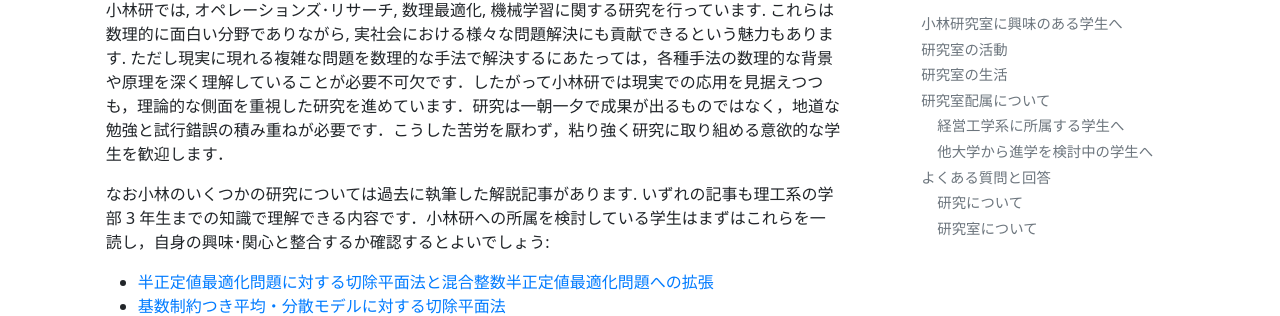
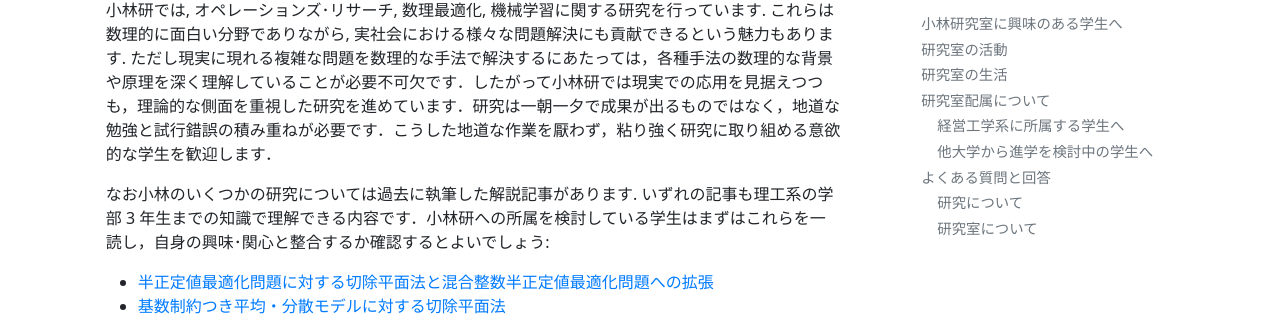
Before and after one commit to isct-koba-lab/isct-koba-lab.github.io, a Jekyll site: the page built from pages/for-students.md, in a window 1280 px wide and 900 px high. Shown: the part 154-470 px from the top of the window. Built offline with Jekyll 4.4.1, drawn with Linux system fonts in a browser that asks for light colours.

Commit message:
update for-student

```diff
--- a/pages/for-students.md
+++ b/pages/for-students.md
@@ -7,7 +7,7 @@
 
 ## 小林研究室に興味のある学生へ
 
-小林研では, オペレーションズ･リサーチ, 数理最適化, 機械学習に関する研究を行っています. これらは数理的に面白い分野でありながら, 実社会における様々な問題解決にも貢献できるという魅力もあります. ただし現実に現れる複雑な問題を数理的な手法で解決するにあたっては，各種手法の数理的な背景や原理を深く理解していることが必要不可欠です．したがって小林研では現実での応用を見据えつつも，理論的な側面を重視した研究を進めています．研究は一朝一夕で成果が出るものではなく，地道な勉強と試行錯誤の積み重ねが必要です．こうした苦労を厭わず，粘り強く研究に取り組める意欲的な学生を歓迎します．
+小林研では, オペレーションズ･リサーチ, 数理最適化, 機械学習に関する研究を行っています. これらは数理的に面白い分野でありながら, 実社会における様々な問題解決にも貢献できるという魅力もあります. ただし現実に現れる複雑な問題を数理的な手法で解決するにあたっては，各種手法の数理的な背景や原理を深く理解していることが必要不可欠です．したがって小林研では現実での応用を見据えつつも，理論的な側面を重視した研究を進めています．研究は一朝一夕で成果が出るものではなく，地道な勉強と試行錯誤の積み重ねが必要です．こうした地道な作業を厭わず，粘り強く研究に取り組める意欲的な学生を歓迎します．
 
 なお小林のいくつかの研究については過去に執筆した解説記事があります. いずれの記事も理工系の学部 3 年生までの知識で理解できる内容です．小林研への所属を検討している学生はまずはこれらを一読し，自身の興味･関心と整合するか確認するとよいでしょう:
 - [半正定値最適化問題に対する切除平面法と混合整数半正定値最適化問題への拡張](https://orsj.org/wp-content/corsj/or65-12/or65_12_656.pdf)
```
